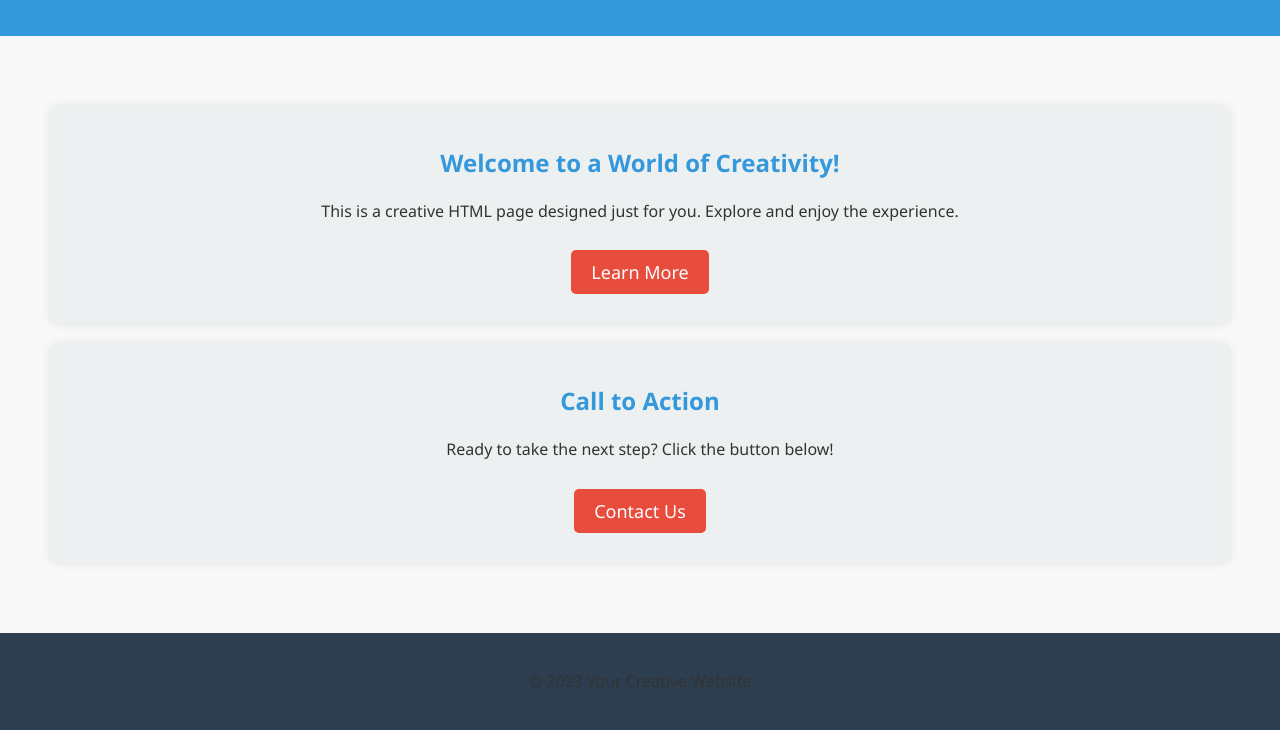
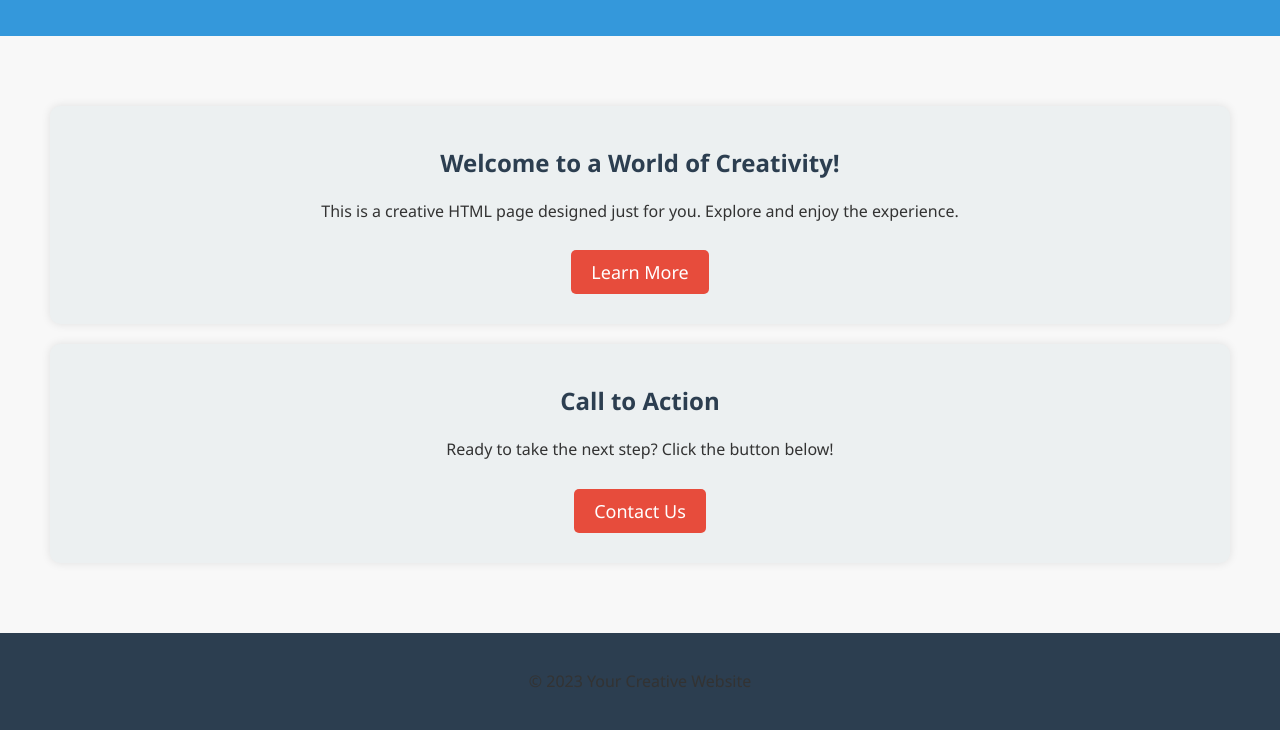
Before and after one commit to gulnar-hqvrd/Project, a plain HTML site: page src/index.html in a window 1280 px wide. Shown: the part 110-840 px from the top of the page. Drawn offline with Linux system fonts and the light colour scheme.

Commit message:
initial commit

```diff
--- a/src/style.css
+++ b/src/style.css
@@ -25,7 +25,7 @@ section {
 }
 
 h1, h2 {
-    color: #3498db;
+    color: #2c3e50;
 }
 
 p {
```
